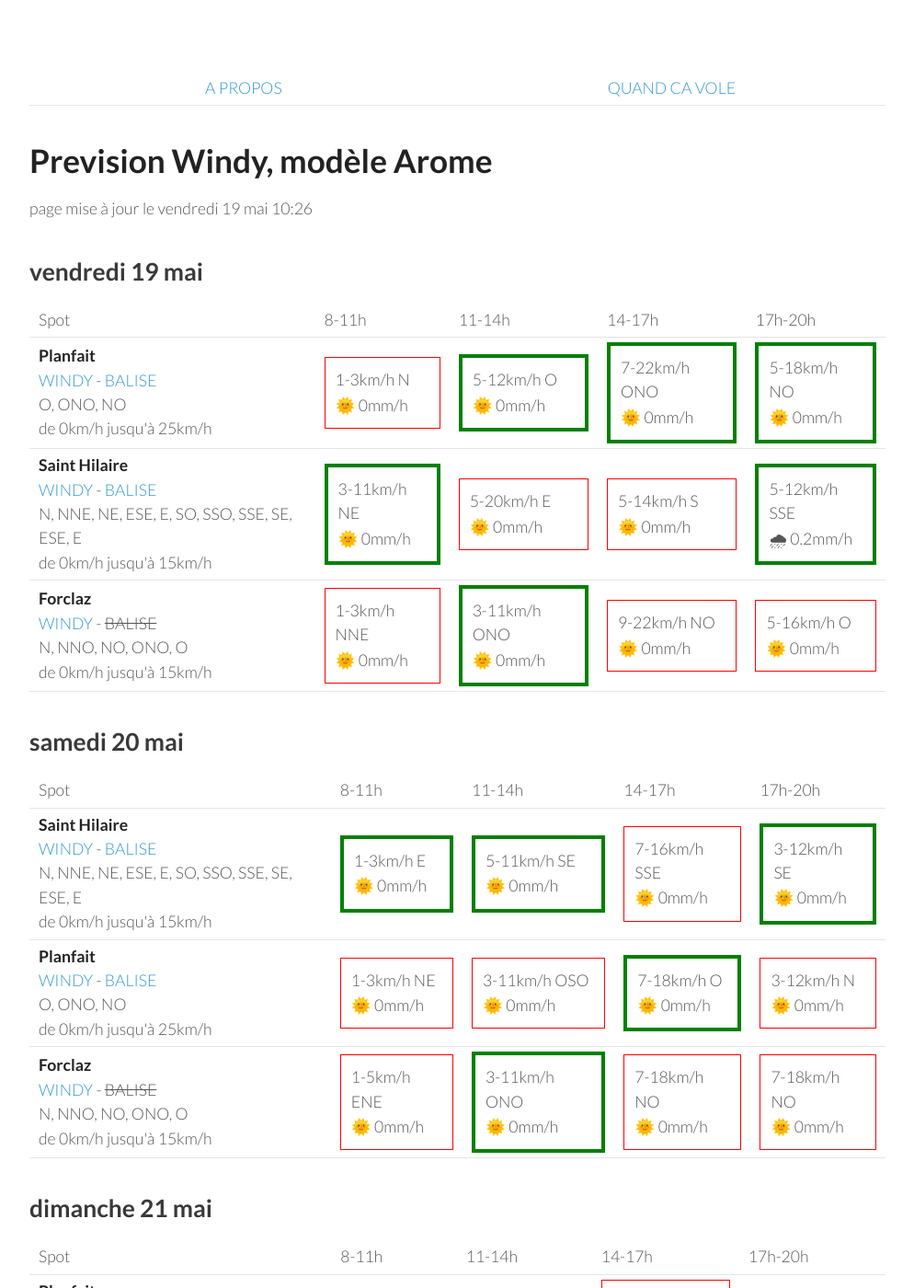
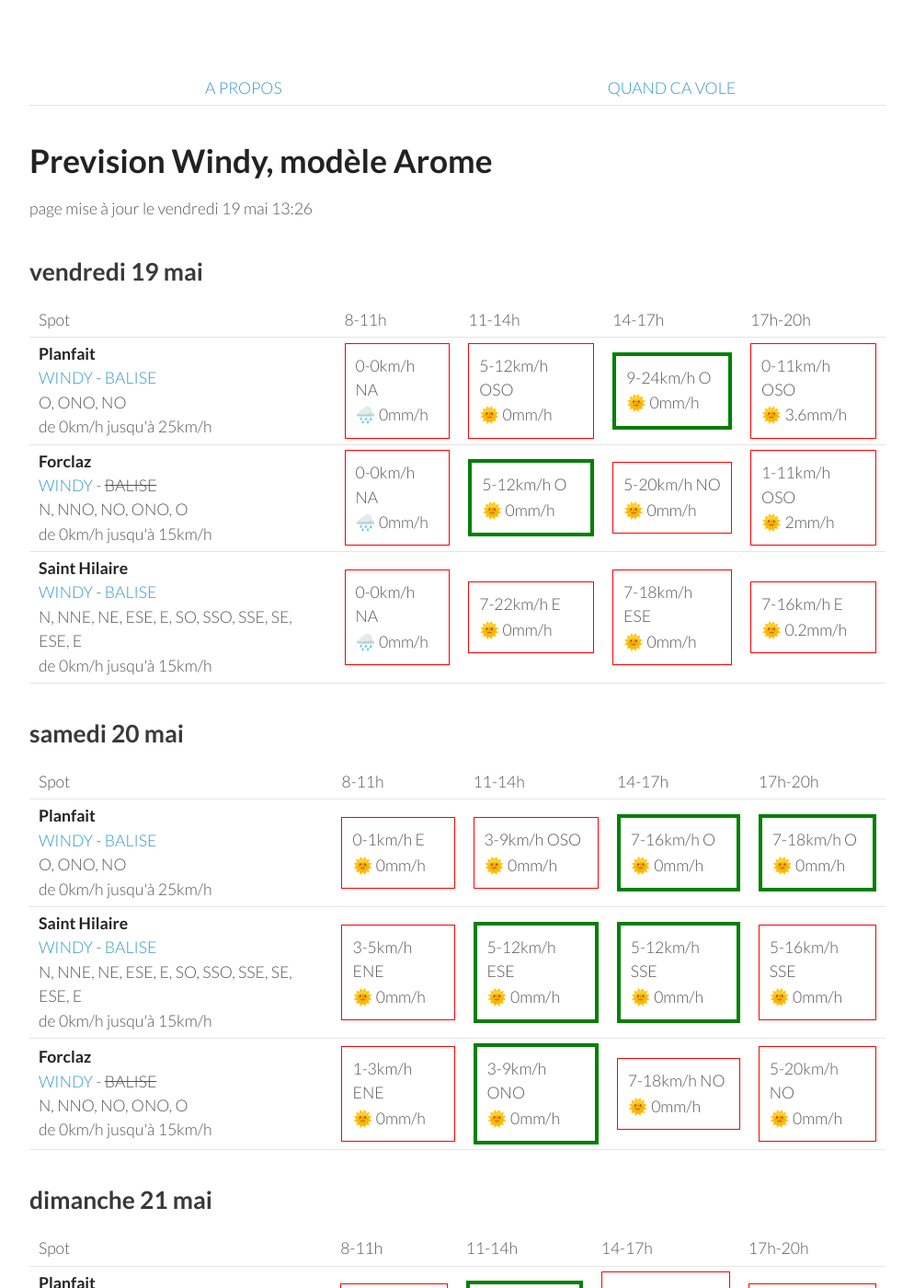
Before and after one commit to parapente-dans-le-nord/parapente-dans-le-nord.github.io, a Jekyll site: the page built from alpes_nord.markdown, in a window 1280 px wide and 1400 px high. Shown: the whole window at 92% size, without its empty margins (26-1020 px from the left). Built offline with Jekyll 4.4.1, drawn with Linux system fonts in a browser that asks for light colours.

Commit message:
update index.markdown

```diff
--- a/alpes_nord.markdown
+++ b/alpes_nord.markdown
@@ -7,7 +7,7 @@ title:  "Tous les spots"
 {: .links}
 
 # Prevision Windy, modèle Arome
-page mise à jour le vendredi 19 mai 10:26
+page mise à jour le vendredi 19 mai 13:26
 
 ## vendredi 19 mai
 
@@ -24,31 +24,28 @@ page mise à jour le vendredi 19 mai 10:26
 <tr>
         <td><strong>Planfait</strong><br><a href="https://windy.com/45.853/6.223?45.415,6.223,8">WINDY</a> - <span class=""><a href="https://www.openwindmap.org/PP496">BALISE</a> </span><br> <span class="vent-favorable">O, ONO, NO</span><br><span class="force-vent">de 0km/h jusqu'à 25km/h</span> </td>
 
-            <td><div class="not-flyable"><p>1-3km/h N</p><p>🌞 0mm/h</p></div></td>
+            <td><div class="not-flyable"><p>0-0km/h NA</p><p>🌧️ 0mm/h</p></div></td>
+            <td><div class="not-flyable"><p>5-12km/h OSO</p><p>🌞 0mm/h</p></div></td>
+            <td><div class="flyable"><p>9-24km/h O</p><p>🌞 0mm/h</p></div></td>
+            <td><div class="not-flyable"><p>0-11km/h OSO</p><p>🌞 3.6mm/h</p></div></td>
+
+    </tr>
+<tr>
+        <td><strong>Forclaz</strong><br><a href="https://windy.com/45.814/6.247?45.375,6.246,8,m:eVwaglz">WINDY</a> - <span class="no-balise"> BALISE </span><br> <span class="vent-favorable">N, NNO, NO, ONO, O</span><br><span class="force-vent">de 0km/h jusqu'à 15km/h</span> </td>
+
+            <td><div class="not-flyable"><p>0-0km/h NA</p><p>🌧️ 0mm/h</p></div></td>
             <td><div class="flyable"><p>5-12km/h O</p><p>🌞 0mm/h</p></div></td>
-            <td><div class="flyable"><p>7-22km/h ONO</p><p>🌞 0mm/h</p></div></td>
-            <td><div class="flyable"><p>5-18km/h NO</p><p>🌞 0mm/h</p></div></td>
-
+            <td><div class="not-flyable"><p>5-20km/h NO</p><p>🌞 0mm/h</p></div></td>
+            <td><div class="not-flyable"><p>1-11km/h OSO</p><p>🌞 2mm/h</p></div></td>
 
     </tr>
 <tr>
         <td><strong>Saint Hilaire</strong><br><a href="https://windy.com/45.307/5.888?45.087,5.889,9,m:eUFagkX">WINDY</a> - <span class=""><a href="http://www.balisemeteo.com/balise.php?idBalise=61">BALISE</a> </span><br> <span class="vent-favorable">N, NNE, NE, ESE, E, SO, SSO, SSE, SE, ESE, E</span><br><span class="force-vent">de 0km/h jusqu'à 15km/h</span> </td>
 
-            <td><div class="flyable"><p>3-11km/h NE</p><p>🌞 0mm/h</p></div></td>
-            <td><div class="not-flyable"><p>5-20km/h E</p><p>🌞 0mm/h</p></div></td>
-            <td><div class="not-flyable"><p>5-14km/h S</p><p>🌞 0mm/h</p></div></td>
-            <td><div class="flyable"><p>5-12km/h SSE</p><p>🌧 0.2mm/h</p></div></td>
-
-
-    </tr>
-<tr>
-        <td><strong>Forclaz</strong><br><a href="https://windy.com/45.814/6.247?45.375,6.246,8,m:eVwaglz">WINDY</a> - <span class="no-balise"> BALISE </span><br> <span class="vent-favorable">N, NNO, NO, ONO, O</span><br><span class="force-vent">de 0km/h jusqu'à 15km/h</span> </td>
-
-            <td><div class="not-flyable"><p>1-3km/h NNE</p><p>🌞 0mm/h</p></div></td>
-            <td><div class="flyable"><p>3-11km/h ONO</p><p>🌞 0mm/h</p></div></td>
-            <td><div class="not-flyable"><p>9-22km/h NO</p><p>🌞 0mm/h</p></div></td>
-            <td><div class="not-flyable"><p>5-16km/h O</p><p>🌞 0mm/h</p></div></td>
-
+            <td><div class="not-flyable"><p>0-0km/h NA</p><p>🌧️ 0mm/h</p></div></td>
+            <td><div class="not-flyable"><p>7-22km/h E</p><p>🌞 0mm/h</p></div></td>
+            <td><div class="not-flyable"><p>7-18km/h ESE</p><p>🌞 0mm/h</p></div></td>
+            <td><div class="not-flyable"><p>7-16km/h E</p><p>🌞 0.2mm/h</p></div></td>
 
     </tr>
 
@@ -68,32 +65,32 @@ page mise à jour le vendredi 19 mai 10:26
       <td>17h-20h</td>
     </tr>
 <tr>
-        <td><strong>Saint Hilaire</strong><br><a href="https://windy.com/45.307/5.888?45.087,5.889,9,m:eUFagkX">WINDY</a> - <span class=""><a href="http://www.balisemeteo.com/balise.php?idBalise=61">BALISE</a> </span><br> <span class="vent-favorable">N, NNE, NE, ESE, E, SO, SSO, SSE, SE, ESE, E</span><br><span class="force-vent">de 0km/h jusqu'à 15km/h</span> </td>
+        <td><strong>Planfait</strong><br><a href="https://windy.com/45.853/6.223?45.415,6.223,8">WINDY</a> - <span class=""><a href="https://www.openwindmap.org/PP496">BALISE</a> </span><br> <span class="vent-favorable">O, ONO, NO</span><br><span class="force-vent">de 0km/h jusqu'à 25km/h</span> </td>
 
-            <td><div class="flyable"><p>1-3km/h E</p><p>🌞 0mm/h</p></div></td>
-            <td><div class="flyable"><p>5-11km/h SE</p><p>🌞 0mm/h</p></div></td>
-            <td><div class="not-flyable"><p>7-16km/h SSE</p><p>🌞 0mm/h</p></div></td>
-            <td><div class="flyable"><p>3-12km/h SE</p><p>🌞 0mm/h</p></div></td>
+            <td><div class="not-flyable"><p>0-1km/h E</p><p>🌞 0mm/h</p></div></td>
+            <td><div class="not-flyable"><p>3-9km/h OSO</p><p>🌞 0mm/h</p></div></td>
+            <td><div class="flyable"><p>7-16km/h O</p><p>🌞 0mm/h</p></div></td>
+            <td><div class="flyable"><p>7-18km/h O</p><p>🌞 0mm/h</p></div></td>
 
 
     </tr>
 <tr>
-        <td><strong>Planfait</strong><br><a href="https://windy.com/45.853/6.223?45.415,6.223,8">WINDY</a> - <span class=""><a href="https://www.openwindmap.org/PP496">BALISE</a> </span><br> <span class="vent-favorable">O, ONO, NO</span><br><span class="force-vent">de 0km/h jusqu'à 25km/h</span> </td>
+        <td><strong>Saint Hilaire</strong><br><a href="https://windy.com/45.307/5.888?45.087,5.889,9,m:eUFagkX">WINDY</a> - <span class=""><a href="http://www.balisemeteo.com/balise.php?idBalise=61">BALISE</a> </span><br> <span class="vent-favorable">N, NNE, NE, ESE, E, SO, SSO, SSE, SE, ESE, E</span><br><span class="force-vent">de 0km/h jusqu'à 15km/h</span> </td>
 
-            <td><div class="not-flyable"><p>1-3km/h NE</p><p>🌞 0mm/h</p></div></td>
-            <td><div class="not-flyable"><p>3-11km/h OSO</p><p>🌞 0mm/h</p></div></td>
-            <td><div class="flyable"><p>7-18km/h O</p><p>🌞 0mm/h</p></div></td>
-            <td><div class="not-flyable"><p>3-12km/h N</p><p>🌞 0mm/h</p></div></td>
+            <td><div class="not-flyable"><p>3-5km/h ENE</p><p>🌞 0mm/h</p></div></td>
+            <td><div class="flyable"><p>5-12km/h ESE</p><p>🌞 0mm/h</p></div></td>
+            <td><div class="flyable"><p>5-12km/h SSE</p><p>🌞 0mm/h</p></div></td>
+            <td><div class="not-flyable"><p>5-16km/h SSE</p><p>🌞 0mm/h</p></div></td>
 
 
     </tr>
 <tr>
         <td><strong>Forclaz</strong><br><a href="https://windy.com/45.814/6.247?45.375,6.246,8,m:eVwaglz">WINDY</a> - <span class="no-balise"> BALISE </span><br> <span class="vent-favorable">N, NNO, NO, ONO, O</span><br><span class="force-vent">de 0km/h jusqu'à 15km/h</span> </td>
 
-            <td><div class="not-flyable"><p>1-5km/h ENE</p><p>🌞 0mm/h</p></div></td>
-            <td><div class="flyable"><p>3-11km/h ONO</p><p>🌞 0mm/h</p></div></td>
+            <td><div class="not-flyable"><p>1-3km/h ENE</p><p>🌞 0mm/h</p></div></td>
+            <td><div class="flyable"><p>3-9km/h ONO</p><p>🌞 0mm/h</p></div></td>
             <td><div class="not-flyable"><p>7-18km/h NO</p><p>🌞 0mm/h</p></div></td>
-            <td><div class="not-flyable"><p>7-18km/h NO</p><p>🌞 0mm/h</p></div></td>
+            <td><div class="not-flyable"><p>5-20km/h NO</p><p>🌞 0mm/h</p></div></td>
 
 
     </tr>
```
